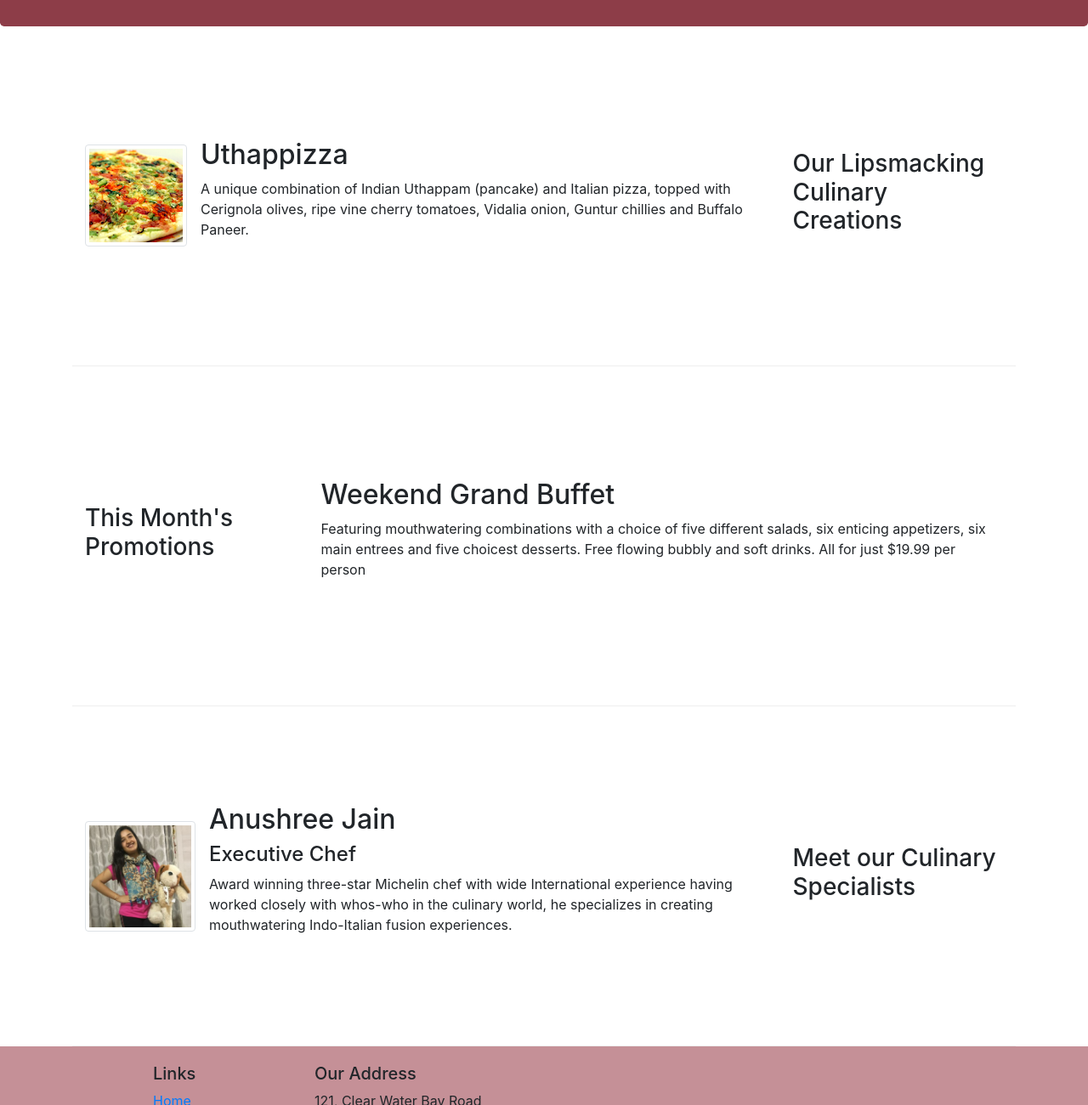
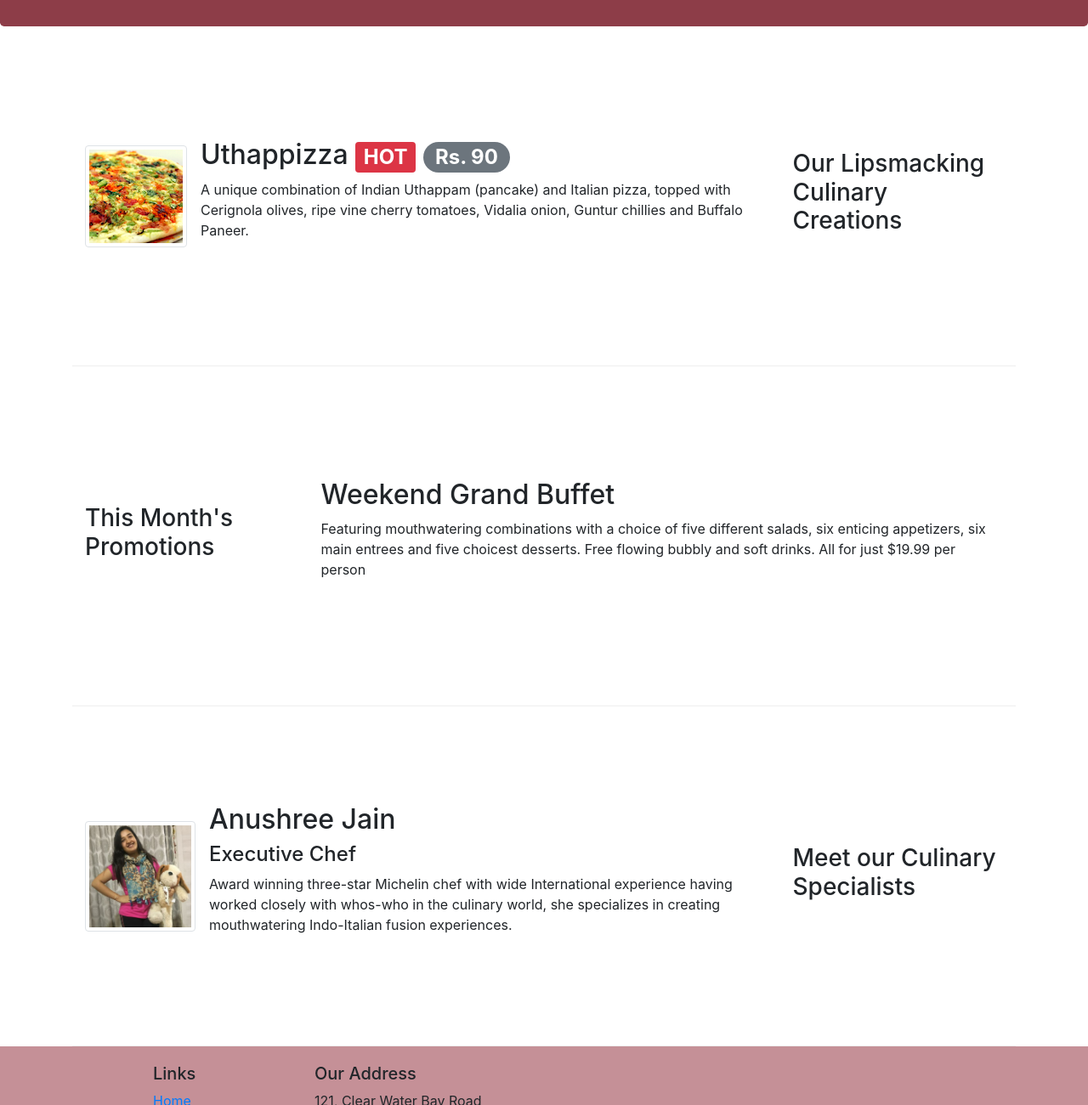
Before and after one commit to anushreejain98/fullStack_FoodWebsite, a website: page index.html in a window 1280 px wide. Shown: the part 319-1619 px from the top of the page at 85% size. Drawn offline with nearby package versions, Linux system fonts and the light colour scheme.

Commit message:
added badges

```diff
--- a/index.html
+++ b/index.html
@@ -72,7 +72,7 @@
                 <div class="media">
                     <img src="./img/uthappizza.png" alt="failed to download Uthapizza" class="d-flex mr-3 img-thumbnail align-self-center">
                     <div class="media-body">
-                        <h2 class="mt-0">Uthappizza</h2>
+                        <h2 class="mt-0">Uthappizza <span class="badge badge-danger">HOT</span> <span class="badge badge-pill badge-secondary">Rs. 90</span></h2>
                         <p>A unique combination of Indian Uthappam (pancake) and Italian pizza, topped with Cerignola olives, ripe vine cherry tomatoes, Vidalia onion, Guntur chillies and Buffalo Paneer.</p>
 
                     </div>
@@ -101,7 +101,7 @@
                     <div class="media-body">
                         <h2 class="mt-0">Anushree Jain</h2>
                         <h4>Executive Chef</h4>
-                        <p>Award winning three-star Michelin chef with wide International experience having worked closely with whos-who in the culinary world, he specializes in creating mouthwatering Indo-Italian fusion experiences. </p>
+                        <p>Award winning three-star Michelin chef with wide International experience having worked closely with whos-who in the culinary world, she specializes in creating mouthwatering Indo-Italian fusion experiences. </p>
                     </div>
                 </div>
             </div>
```
Also changed, not shown: aboutus.html (+3 -4 lines), _15c0362a3a49b2e1febe1fe3a7a7a63f_img/img/alberto.png (deleted), _15c0362a3a49b2e1febe1fe3a7a7a63f_img/img/buffet.png (deleted), _15c0362a3a49b2e1febe1fe3a7a7a63f_img/img/logo.png (deleted), _15c0362a3a49b2e1febe1fe3a7a7a63f_img/img/uthappizza.png (deleted), 1 other file.
